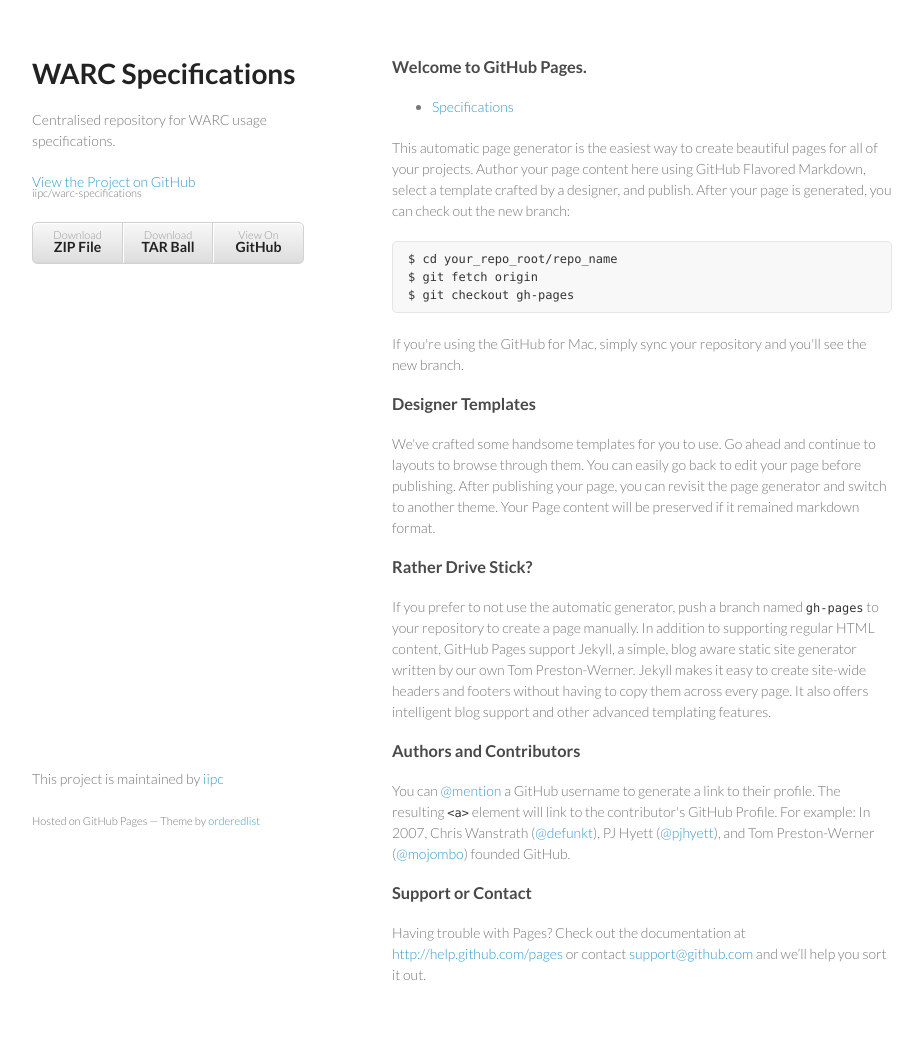
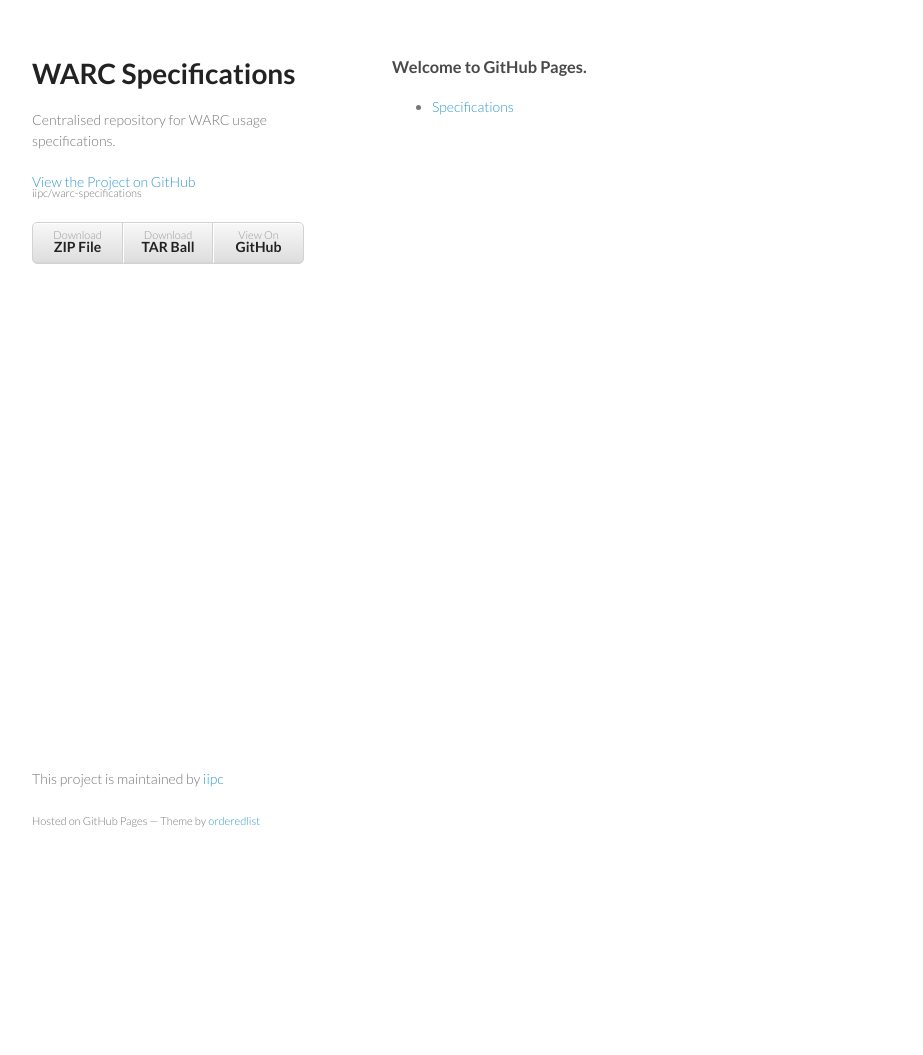
Before and after one commit to iipc/warc-specifications, a Jekyll site: the page built from index.md, in a window 1280 px wide. Shown: the whole page, without its empty margins (178-1101 px from the left). Built offline with Jekyll 4.4.1, drawn with Linux system fonts in a browser that asks for light colours; after the commit the page ends 900 px from its top, so only the background shows below that.

Commit message:
Clean and set baseurl.

```diff
--- a/_config.yml
+++ b/_config.yml
@@ -1,3 +1,6 @@
+baseurl: /warc-specifications
+markdown: kramdown
+
 defaults:
   -
     scope:
--- a/_layouts/default.html
+++ b/_layouts/default.html
@@ -5,8 +5,8 @@
     <meta http-equiv="X-UA-Compatible" content="chrome=1">
     <title>WARC Specifications</title>
 
-    <link rel="stylesheet" href="stylesheets/styles.css">
-    <link rel="stylesheet" href="stylesheets/pygment_trac.css">
+    <link rel="stylesheet" href="{{site.baseurl}}/stylesheets/styles.css">
+    <link rel="stylesheet" href="{{site.baseurl}}/stylesheets/pygment_trac.css">
     <meta name="viewport" content="width=device-width, initial-scale=1, user-scalable=no">
     <!--[if lt IE 9]>
     <script src="//html5shiv.googlecode.com/svn/trunk/html5.js"></script>
@@ -33,34 +33,6 @@
 
 {{content}}
 
-<p>This automatic page generator is the easiest way to create beautiful pages for all of your projects. Author your page content here using GitHub Flavored Markdown, select a template crafted by a designer, and publish. After your page is generated, you can check out the new branch:</p>
-
-<pre><code>$ cd your_repo_root/repo_name
-$ git fetch origin
-$ git checkout gh-pages
-</code></pre>
-
-<p>If you're using the GitHub for Mac, simply sync your repository and you'll see the new branch.</p>
-
-<h3>
-<a name="designer-templates" class="anchor" href="#designer-templates"><span class="octicon octicon-link"></span></a>Designer Templates</h3>
-
-<p>We've crafted some handsome templates for you to use. Go ahead and continue to layouts to browse through them. You can easily go back to edit your page before publishing. After publishing your page, you can revisit the page generator and switch to another theme. Your Page content will be preserved if it remained markdown format.</p>
-
-<h3>
-<a name="rather-drive-stick" class="anchor" href="#rather-drive-stick"><span class="octicon octicon-link"></span></a>Rather Drive Stick?</h3>
-
-<p>If you prefer to not use the automatic generator, push a branch named <code>gh-pages</code> to your repository to create a page manually. In addition to supporting regular HTML content, GitHub Pages support Jekyll, a simple, blog aware static site generator written by our own Tom Preston-Werner. Jekyll makes it easy to create site-wide headers and footers without having to copy them across every page. It also offers intelligent blog support and other advanced templating features.</p>
-
-<h3>
-<a name="authors-and-contributors" class="anchor" href="#authors-and-contributors"><span class="octicon octicon-link"></span></a>Authors and Contributors</h3>
-
-<p>You can <a href="https://github.com/blog/821" class="user-mention">@mention</a> a GitHub username to generate a link to their profile. The resulting <code>&lt;a&gt;</code> element will link to the contributor's GitHub Profile. For example: In 2007, Chris Wanstrath (<a href="https://github.com/defunkt" class="user-mention">@defunkt</a>), PJ Hyett (<a href="https://github.com/pjhyett" class="user-mention">@pjhyett</a>), and Tom Preston-Werner (<a href="https://github.com/mojombo" class="user-mention">@mojombo</a>) founded GitHub.</p>
-
-<h3>
-<a name="support-or-contact" class="anchor" href="#support-or-contact"><span class="octicon octicon-link"></span></a>Support or Contact</h3>
-
-<p>Having trouble with Pages? Check out the documentation at <a href="http://help.github.com/pages">http://help.github.com/pages</a> or contact <a href="mailto:support@github.com">support@github.com</a> and we’ll help you sort it out.</p>
       </section>
       <footer>
         <p>This project is maintained by <a href="https://github.com/iipc">iipc</a></p>
```
